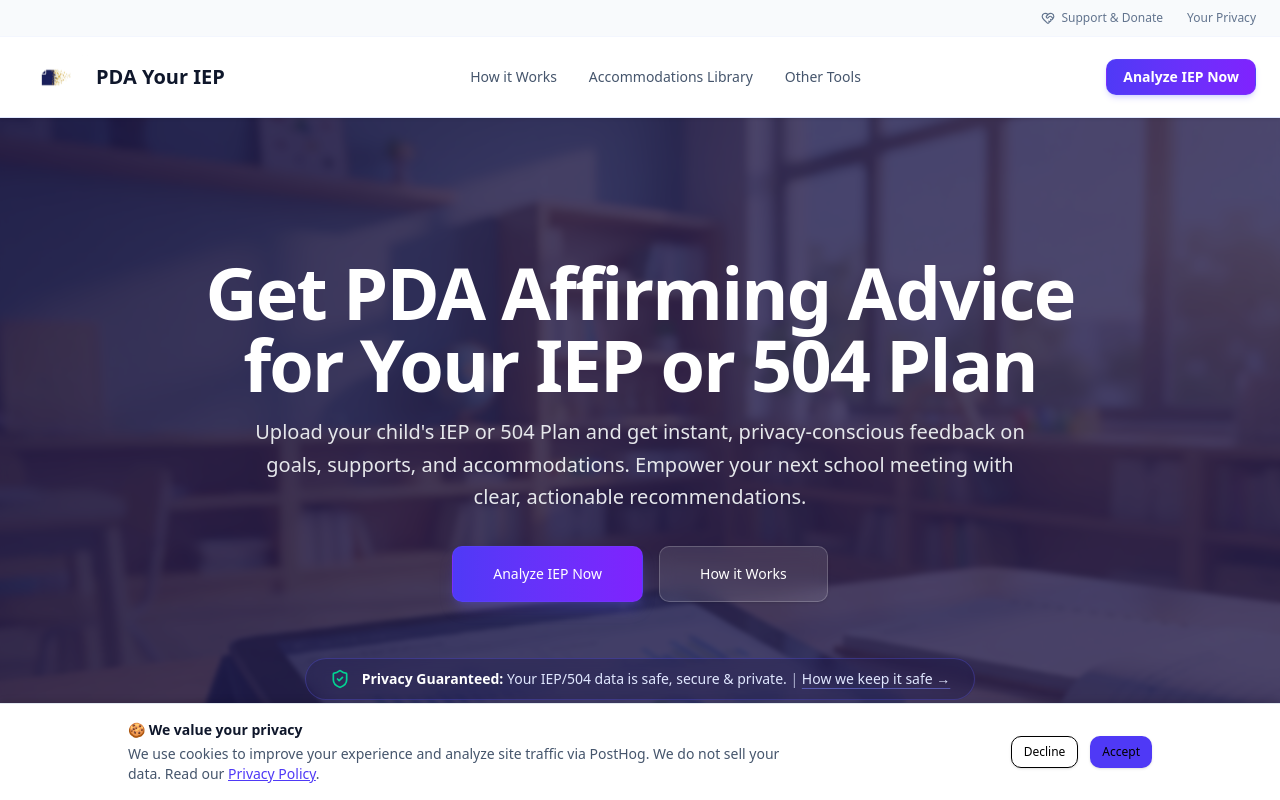
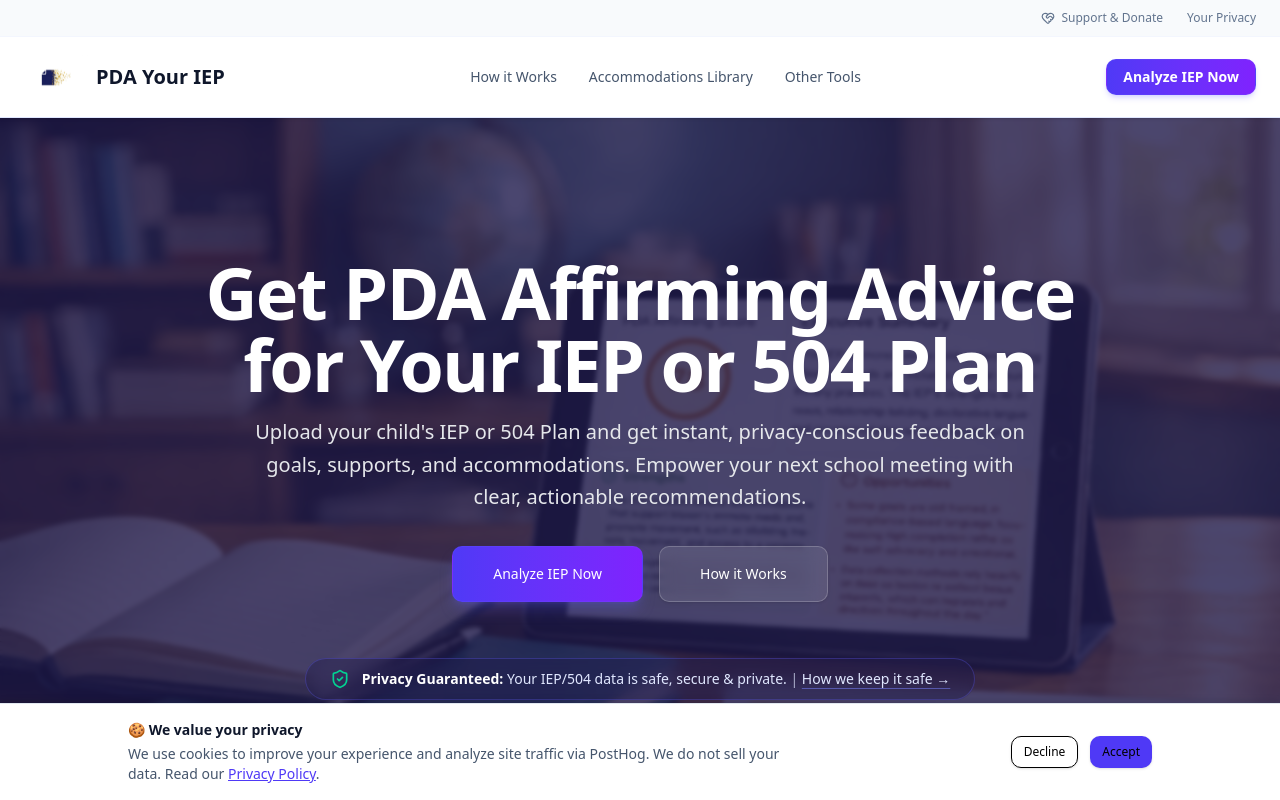
Before and after one commit to metaky/Antigravity, a Next.js app: page / in a window 1280 px wide. Shown: the top 800 px of the page. Built offline with nearby package versions, Linux system fonts and the light colour scheme; no server answers.

Commit message:
Update hero image

```diff
--- a/src/components/landing-hero.tsx
+++ b/src/components/landing-hero.tsx
@@ -12,7 +12,7 @@ export function LandingHero() {
             {/* Background Image with Overlay */}
             <div className="absolute inset-0 -z-10">
                 <Image
-                    src="/hero-bg.png"
+                    src="/hero-tablet.jpg"
                     alt="Classroom background"
                     fill
                     className="object-cover object-center"
```
Also changed, not shown: public/hero-classroom.png (added), public/hero-tablet.jpg (added).
